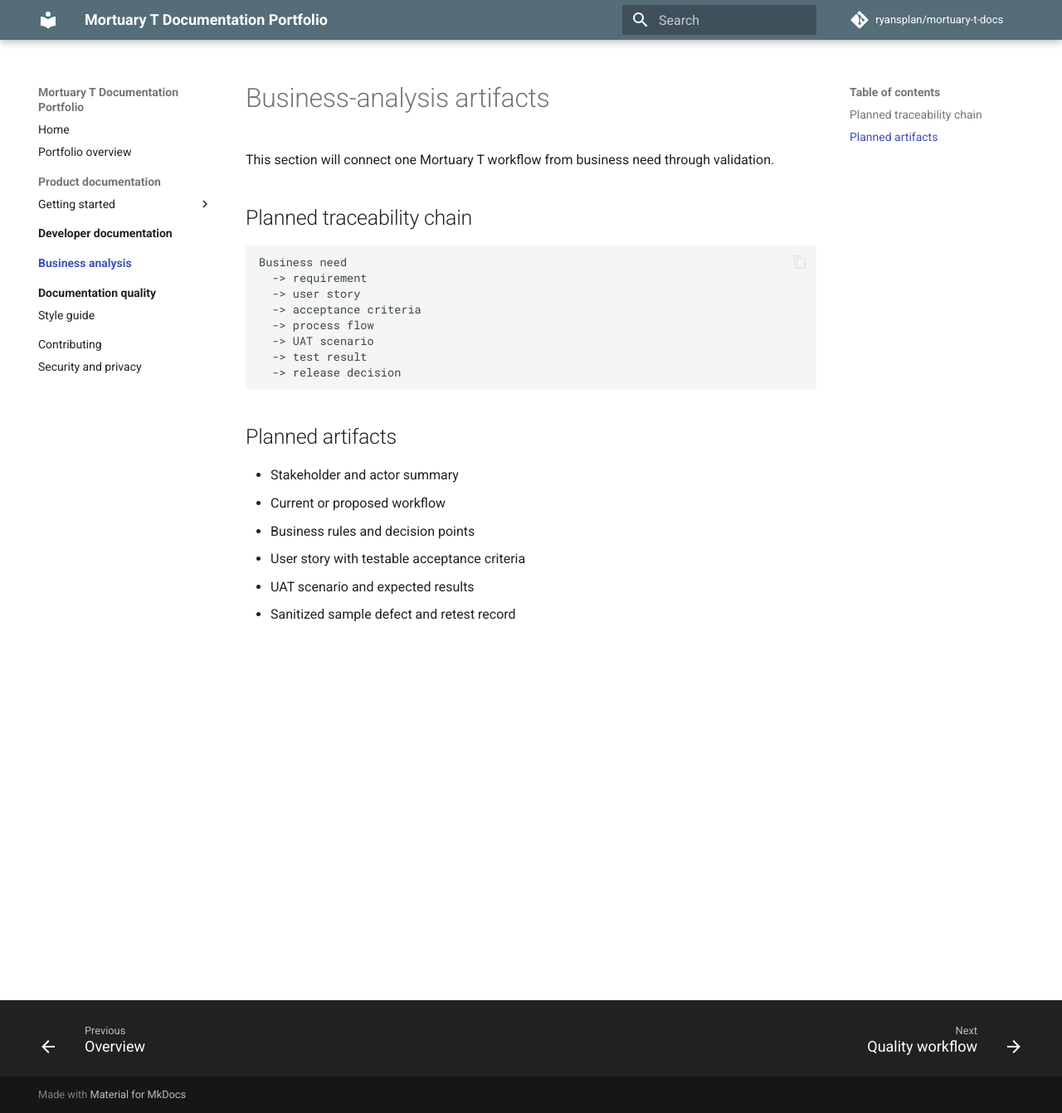
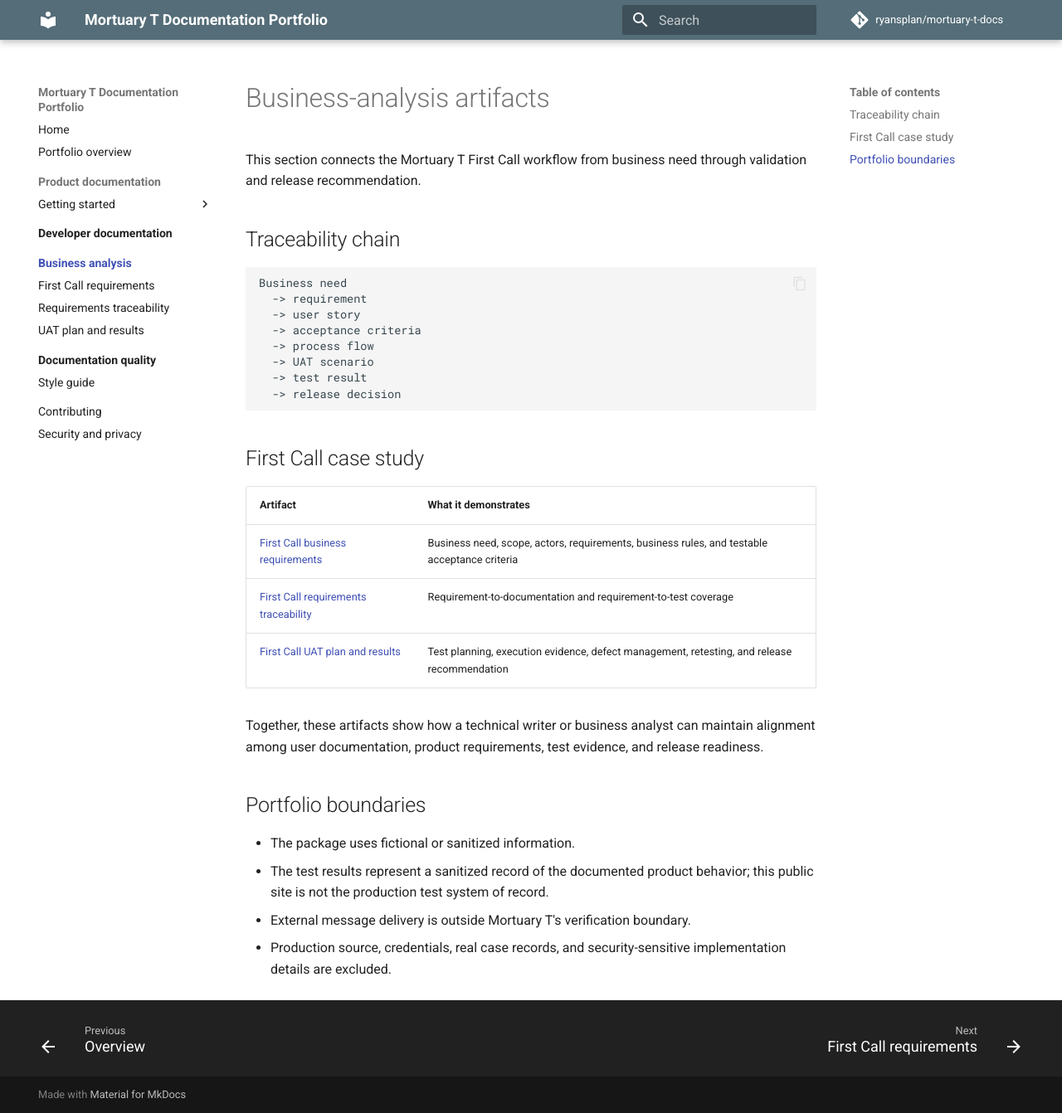
Before and after one commit to ryansplan/mortuary-t-docs, an MkDocs documentation site: the page built from docs/business-analysis/index.md, in a window 1280 px wide and 1342 px high. Shown: the whole window at 83% size. Built offline with MkDocs 1.6.1 and Material for MkDocs 9.7.7, drawn with Linux system fonts in a browser that asks for light colours; comment, search, counter and statistics services are not loaded.

Commit message:
docs: add First Call BA and UAT package

````diff
--- a/docs/business-analysis/index.md
+++ b/docs/business-analysis/index.md
@@ -1,9 +1,9 @@
 # Business-analysis artifacts
 
-This section will connect one Mortuary T workflow from business need through
-validation.
+This section connects the Mortuary T First Call workflow from business need
+through validation and release recommendation.
 
-## Planned traceability chain
+## Traceability chain
 
 ```text
 Business need
@@ -16,11 +16,23 @@ Business need
   -> release decision
 ```
 
-## Planned artifacts
+## First Call case study
 
-- Stakeholder and actor summary
-- Current or proposed workflow
-- Business rules and decision points
-- User story with testable acceptance criteria
-- UAT scenario and expected results
-- Sanitized sample defect and retest record
+| Artifact | What it demonstrates |
+| --- | --- |
+| [First Call business requirements](first-call-requirements.md) | Business need, scope, actors, requirements, business rules, and testable acceptance criteria |
+| [First Call requirements traceability](first-call-traceability.md) | Requirement-to-documentation and requirement-to-test coverage |
+| [First Call UAT plan and results](first-call-uat.md) | Test planning, execution evidence, defect management, retesting, and release recommendation |
+
+Together, these artifacts show how a technical writer or business analyst can
+maintain alignment among user documentation, product requirements, test
+evidence, and release readiness.
+
+## Portfolio boundaries
+
+- The package uses fictional or sanitized information.
+- The test results represent a sanitized record of the documented product
+  behavior; this public site is not the production test system of record.
+- External message delivery is outside Mortuary T's verification boundary.
+- Production source, credentials, real case records, and security-sensitive
+  implementation details are excluded.
--- a/docs/portfolio-overview.md
+++ b/docs/portfolio-overview.md
@@ -14,15 +14,15 @@ workflow modeling, user acceptance testing, and release readiness.
 - Testers who need acceptance criteria and repeatable UAT scenarios
 - Hiring teams evaluating documentation and analysis capabilities
 
-## Planned case-study artifacts
+## Case-study artifacts
 
 | Artifact | Capability demonstrated | Status |
 | --- | --- | --- |
-| Getting-started guide | User-centered technical writing | Planned |
+| Getting-started guide | User-centered technical writing | Complete |
 | Sanitized API example | API reference and developer guidance | Planned |
 | Business-process flow | Process analysis and stakeholder communication | Planned |
 | UML sequence diagram | System behavior and technical analysis | Planned |
-| Requirements and UAT matrix | Traceability and release validation | Planned |
+| Requirements and UAT package | Traceability and release validation | Complete |
 
 ## Scope boundary
 
--- a/mkdocs.yml
+++ b/mkdocs.yml
@@ -46,6 +46,9 @@ nav:
       - Overview: developer-guide/index.md
   - Business analysis:
       - Artifact index: business-analysis/index.md
+      - First Call requirements: business-analysis/first-call-requirements.md
+      - Requirements traceability: business-analysis/first-call-traceability.md
+      - UAT plan and results: business-analysis/first-call-uat.md
   - Documentation quality:
       - Quality workflow: quality/index.md
       - Style guide: style-guide.md
````
Also changed, not shown: docs/business-analysis/first-call-requirements.md (added, +142 -0 lines), docs/business-analysis/first-call-traceability.md (added, +64 -0 lines), docs/business-analysis/first-call-uat.md (added, +156 -0 lines), docs/getting-started/index.md (+5 -2 lines).
